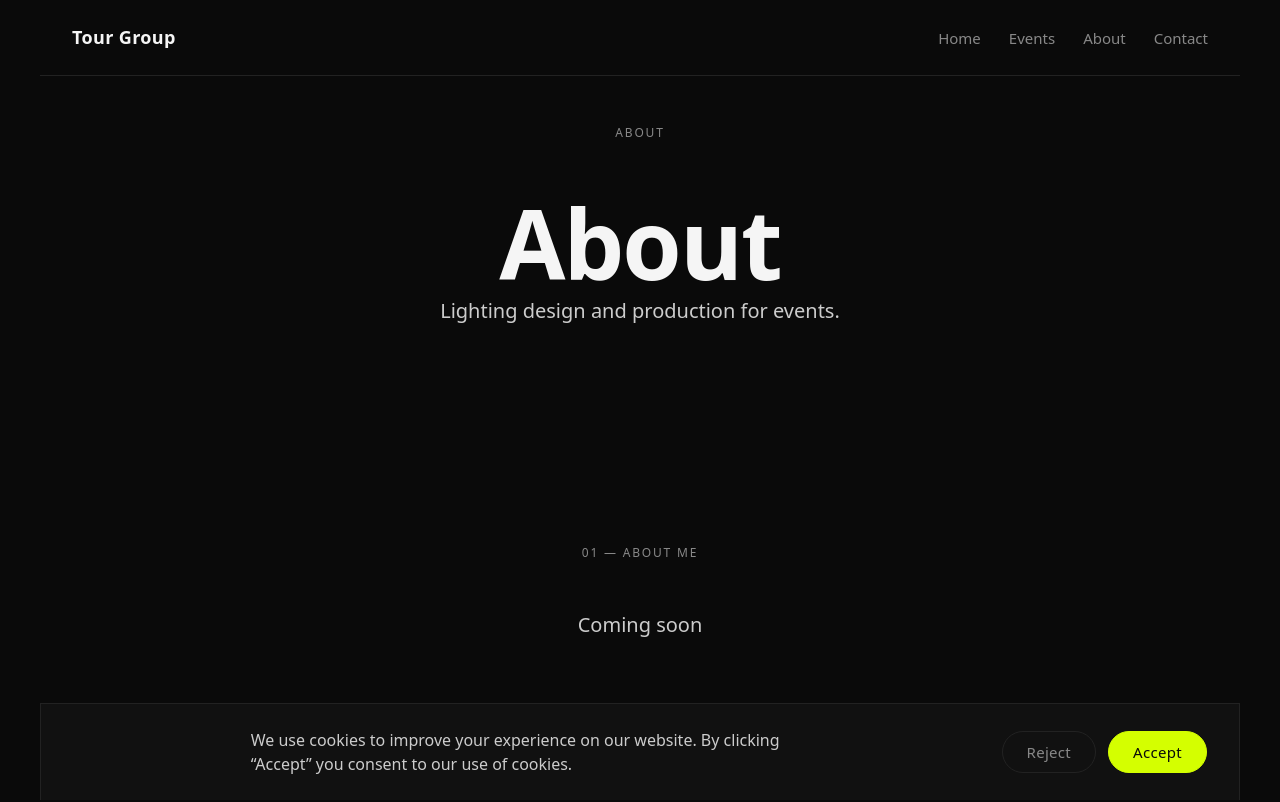
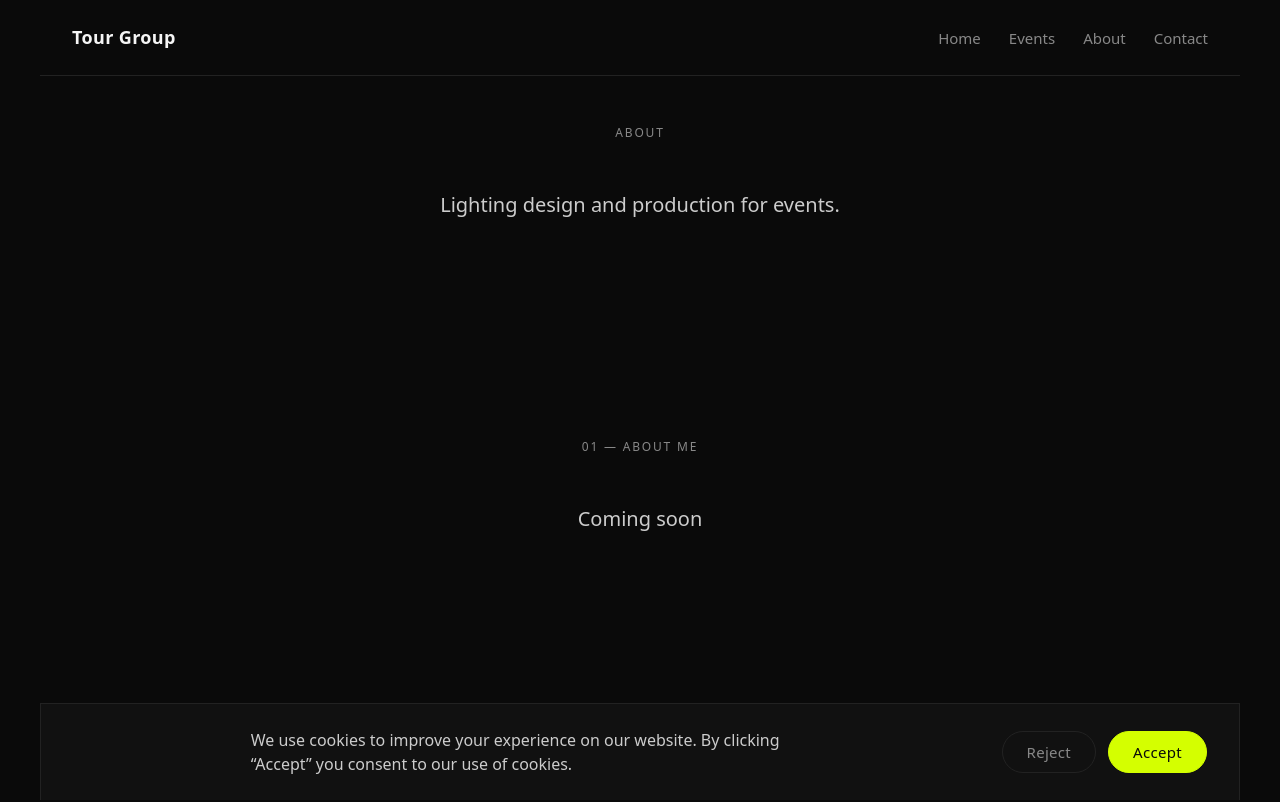
Before and after one commit to stef663k/TourGroupWeb, a SvelteKit app: page /om in a window 1280 px wide. Shown: the top 802 px of the page. Built offline with nearby package versions, Linux system fonts and the light colour scheme.

Commit message:
About layout fix

```diff
--- a/src/routes/om/+page.svelte
+++ b/src/routes/om/+page.svelte
@@ -25,7 +25,6 @@
 <!-- Hero -->
 <section class="hero">
   <div class="label">About</div>
-  <h1>About</h1>
   <p class="lead">Lighting design and production for events.</p>
 </section>
 
```
